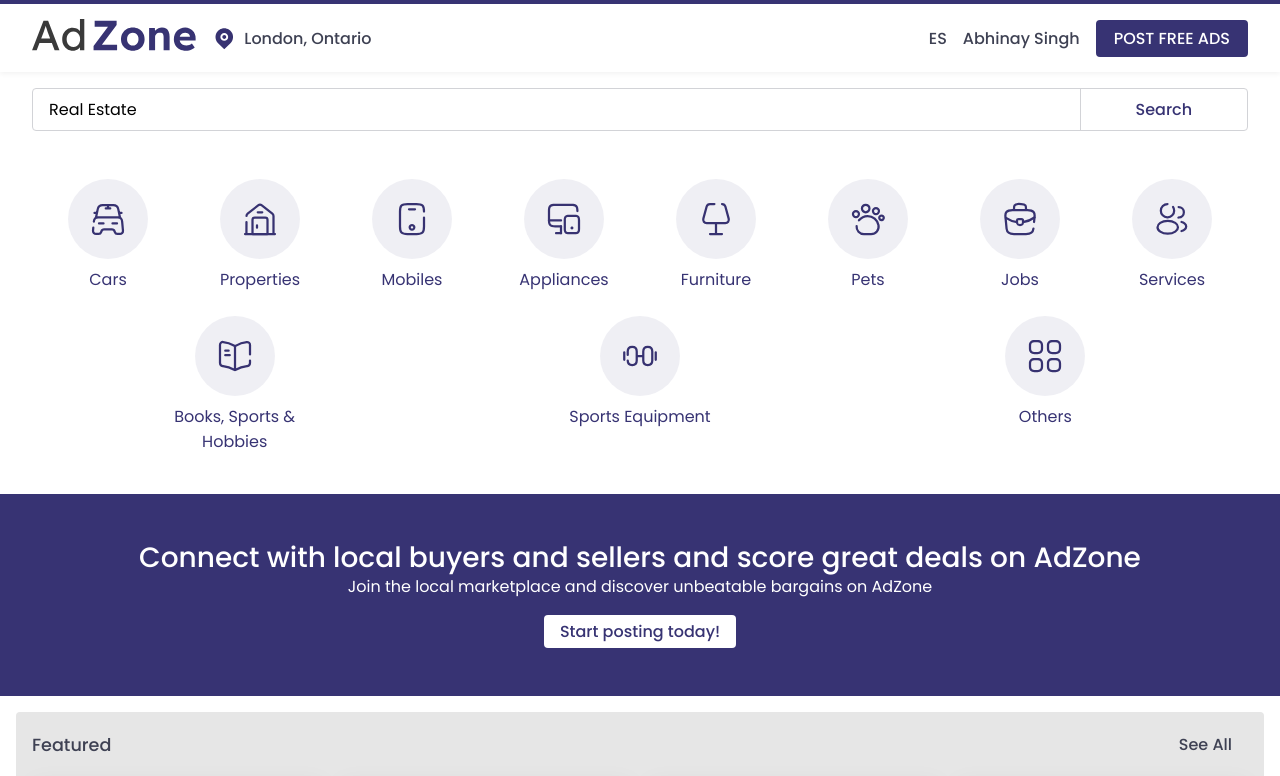
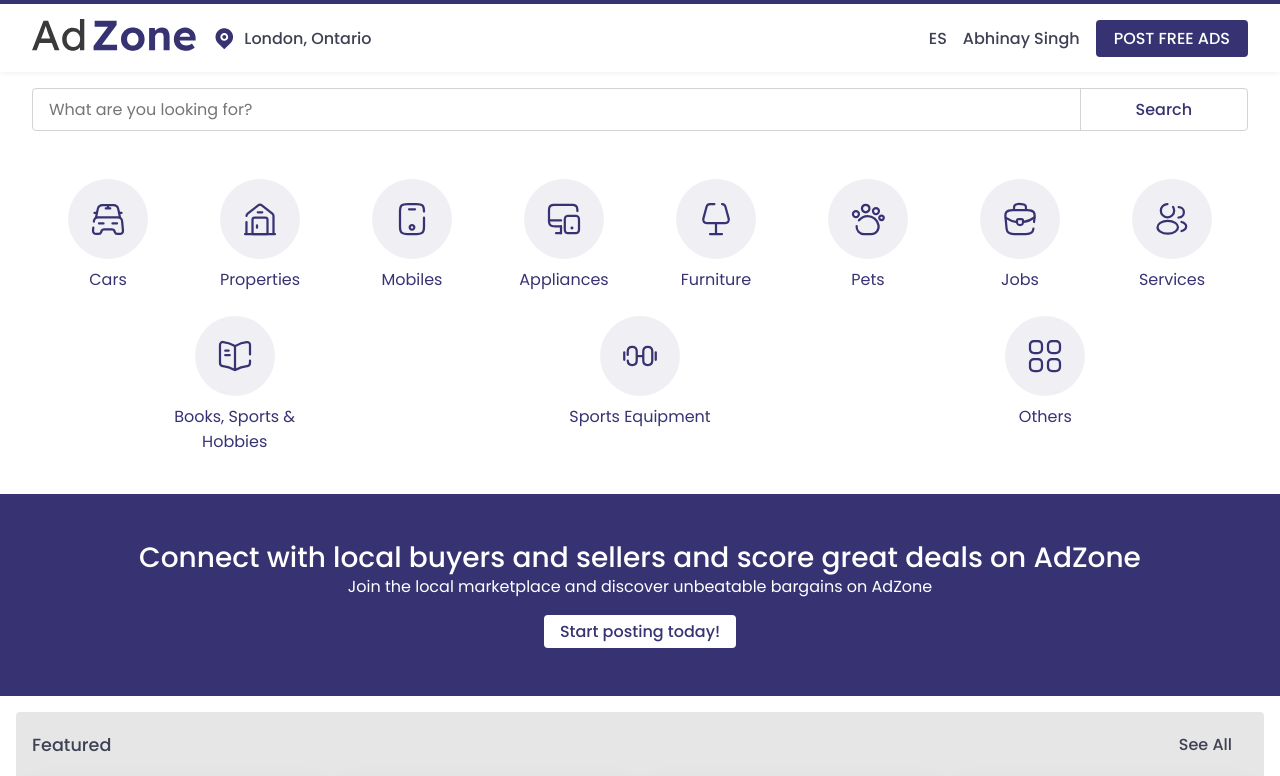
Before and after one commit to AbhinayNarayanSingh/adzone, a Next.js app: page / in a window 1280 px wide. Shown: the top 776 px of the page. Built offline with nearby package versions, Linux system fonts and the light colour scheme.

Commit message:
slug & search fix

```diff
--- a/hoc/cards/ProductCards.js
+++ b/hoc/cards/ProductCards.js
@@ -6,7 +6,7 @@ import Link from "next/link";
 const ProductCards = ({ data, isSkelton = false, key=0 }) => {
   const {
     images,
-    slug,
+    slug="2-bedroom-fully-renovated-close-to-fanshawe-western-1633679888",
     Ad_id,
     title,
     short_location,
--- a/hoc/layout/Navbar.js
+++ b/hoc/layout/Navbar.js
@@ -12,7 +12,7 @@ import DrawerHOC from "../drawer/drawerHOC";
 const Navbar = (props) => {
   const router = useRouter();
   const { page, section } = router.query;
-  const [searchString, setSearchString] = useState("Real Estate");
+  const [searchString, setSearchString] = useState();
   const [isSuggetionsBoxOpen, setIsSuggetionsBoxOpen] = useState(false);
 
   const isMobile = useIsMobile();
@@ -22,7 +22,7 @@ const Navbar = (props) => {
 
   const searchHandlerFn = (event) => {
     event.preventDefault();
-    router.push(navigateToSearch(searchString));
+    router.push(navigateToSearch("Real Estate" || searchString));
     setSearchString("");
   };
 
```
